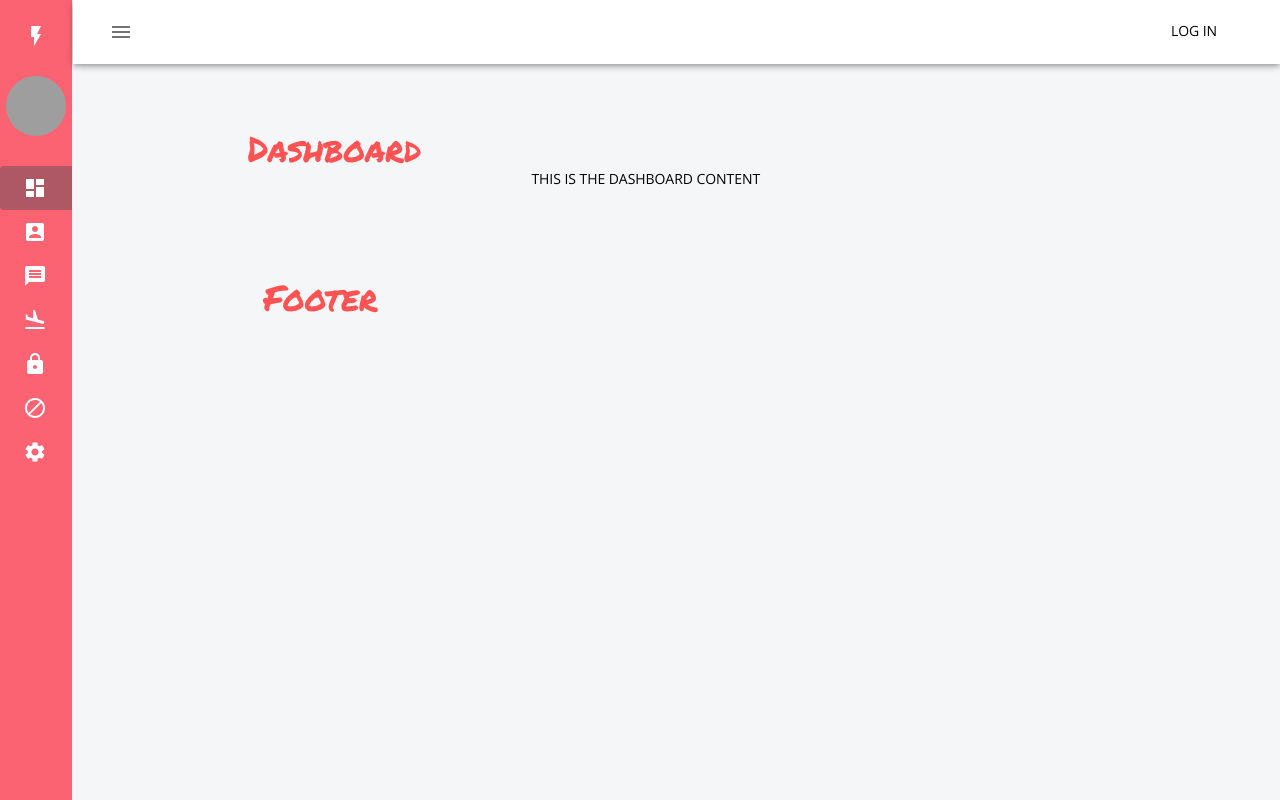
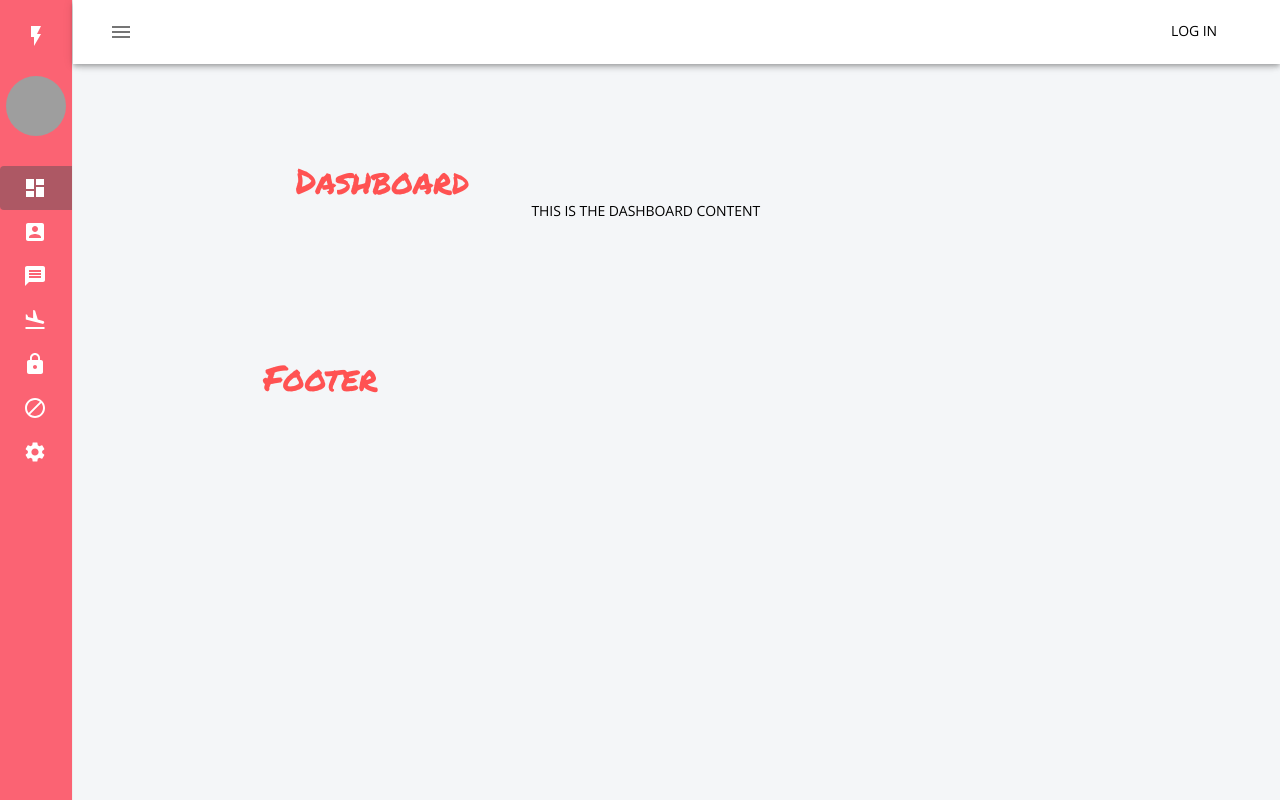
Before and after one commit to tvo007/TrickSpa, a React (Create React App) app: page /dashboard in a window 1280 px wide. Built offline with nearby package versions, Linux system fonts and the light colour scheme; no server answers; grey boxes are pictures that could not be loaded.

Commit message:
Uncomment main content padding styles

```diff
--- a/src/layouts/Main/index.js
+++ b/src/layouts/Main/index.js
@@ -21,9 +21,9 @@ const useStyles = makeStyles(theme => ({
   },
   content: {
     width: '90%',
-    height: '100%'
-    // padding: theme.spacing(6)
-    // paddingTop: theme.spacing(4)
+    height: '100%',
+    padding: theme.spacing(6),
+    paddingTop: theme.spacing(4)
     // transition: theme.transitions.create ('width', 'height', {
     //   easing: theme.transitions.easing.sharp,
     //   duration: theme.transitions.duration.leavingScreen,
```
Also changed, not shown: src/views/Settings/index.js (+6 -8 lines).
